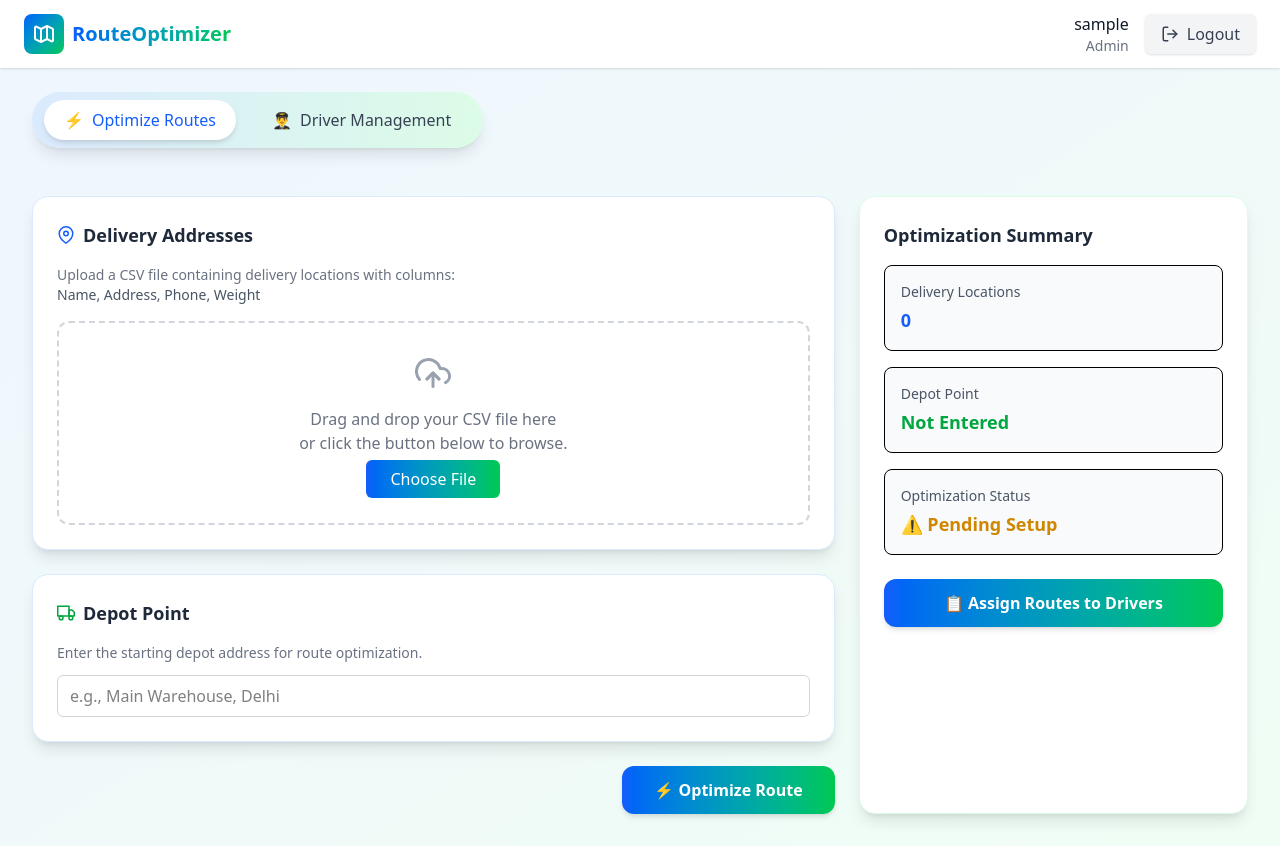
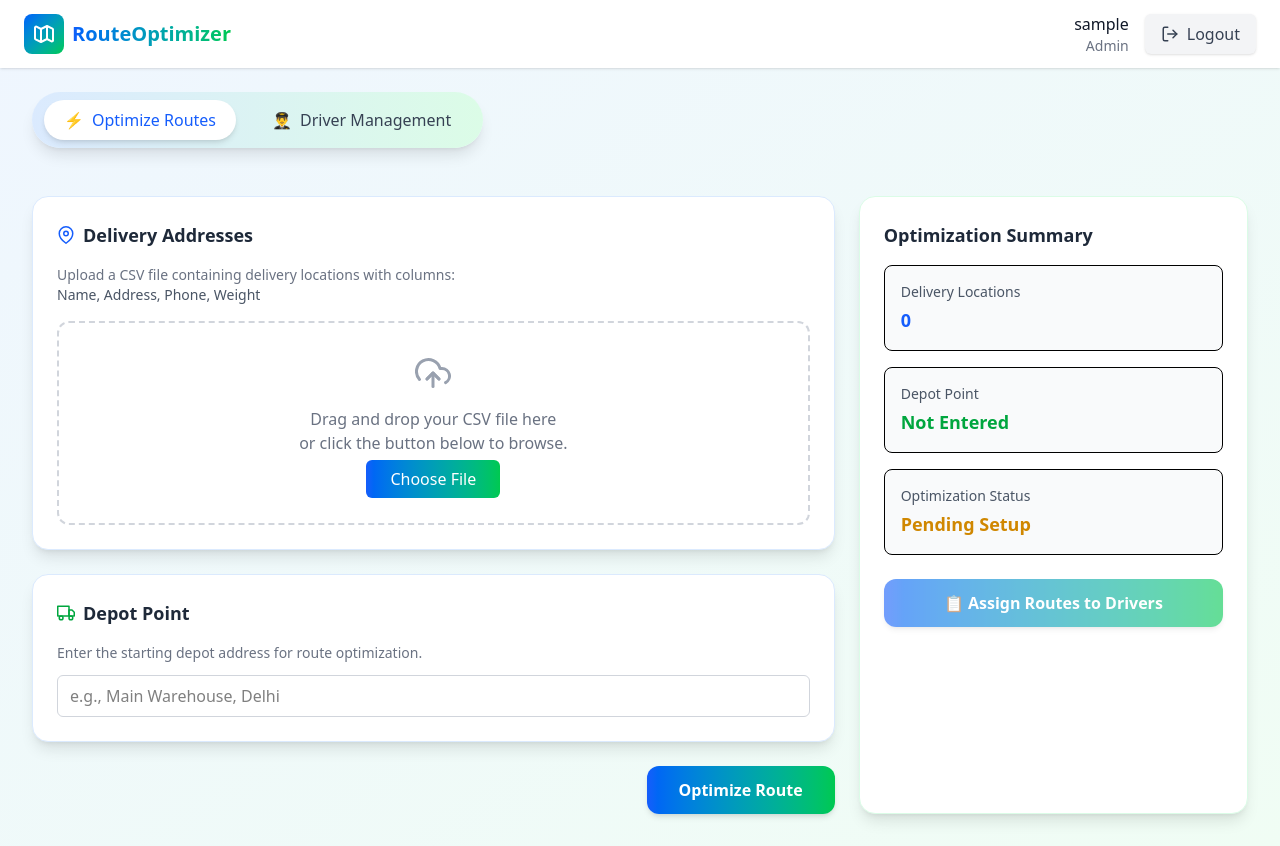
Before and after one commit to goyalishi/OptiRoute-Route_Optimization_System, a React app in the folder frontend/: page /admin/dashboard in a window 1280 px wide. Built offline with nearby package versions, Linux system fonts and the light colour scheme; no server answers; sample sign-in values are in the browser's storage; the HTML template or start-up script is replaced by a standard one.

Commit message:
modified admin-dashboard

```diff
--- a/frontend/src/pages/AdminDashboard.jsx
+++ b/frontend/src/pages/AdminDashboard.jsx
@@ -4,14 +4,22 @@ import { FiMapPin, FiTruck, FiUploadCloud } from "react-icons/fi";
 import axios from "axios";
 import Papa from "papaparse";
 import DriverManagement from "../components/DriverManagement";
-import { initializeAdminSocket, disconnectAdminSocket, registerDriverDataRefresh } from "../utils/socketAdmin";
-import toast, { Toaster } from 'react-hot-toast';
+import {
+  initializeAdminSocket,
+  disconnectAdminSocket,
+  registerDriverDataRefresh,
+} from "../utils/socketAdmin";
+import toast, { Toaster } from "react-hot-toast";
 
 const AdminDashboard = () => {
   const [activeTab, setActiveTab] = useState("optimize");
   const [csvFile, setCsvFile] = useState(null);
   const [deliveries, setDeliveries] = useState([]);
   const [depotAddress, setDepotAddress] = useState("");
+  const [isOptimizing, setIsOptimizing] = useState(false);
+  const [isAssigning, setIsAssigning] = useState(false);
+  const [hasRoutes, setHasRoutes] = useState(false);
+  const [optimizationStatus, setOptimizationStatus] = useState("Pending Setup");
 
   const [notifications, setNotifications] = useState(0);
 
@@ -26,8 +34,13 @@ const AdminDashboard = () => {
     id: sessionStorage.getItem("userId"),
     onLogout: () => {
       sessionStorage.clear();
-      alert("Logged out successfully!");
-      window.location.href = "/";
+      toast.success("Logged out successfully!", {
+        duration: 2500,
+        position: "top-right",
+      });
+      setTimeout(() => {
+        window.location.href = "/";
+      }, 600);
     },
   };
 
@@ -36,7 +49,7 @@ const AdminDashboard = () => {
       const adminId = sessionStorage.getItem("userId");
 
       const res = await axios.get(
-        `${import.meta.env.VITE_APP_SERVER_URL}/api/admin/drivers/${adminId}`
+        `${import.meta.env.VITE_APP_SERVER_URL}/api/admin/drivers/${adminId}`,
       );
 
       setDriversData(res.data);
@@ -70,23 +83,39 @@ const AdminDashboard = () => {
     Papa.parse(file, {
       header: true,
       skipEmptyLines: true,
+      transformHeader: (header) => header.trim().toLowerCase(),
       complete: (results) => {
         const parsed = results.data.map((row) => ({
-          name: row.Name || row.name,
-          address: row.Address || row.address,
-          phone: row.Phone || "",
-          weight: Number(row.Weight) || 25,
-          // Add more fields as needed
+          name: row.name || "",
+          address: row.address || "",
+          phone: row.phone || "",
+          weight: Number(row.weight) || 25,
         }));
         setDeliveries(parsed);
-        alert(`Parsed ${parsed.length} deliveries successfully!`);
+        toast.success(`Parsed ${parsed.length} deliveries successfully!`, {
+          duration: 3000,
+          position: "top-right",
+        });
       },
     });
   };
 
   const handleOptimize = async () => {
-    if (!csvFile) return alert("Please select a CSV file first.");
-    if (!depotAddress.trim()) return alert("Please enter a depot address.");
+    if (!csvFile) {
+      toast.error("Please select a CSV file first.", {
+        duration: 3000,
+        position: "top-right",
+      });
+      return;
+    }
+    if (!depotAddress.trim()) {
+      toast.error("Please enter a depot address.", {
+        duration: 3000,
+        position: "top-right",
+      });
+      return;
+    }
+    if (isOptimizing) return;
 
     const data = {
       adminId: user.id,
@@ -95,54 +124,78 @@ const AdminDashboard = () => {
     };
 
     try {
+      setIsOptimizing(true);
+      setOptimizationStatus("Optimizing...");
+      setHasRoutes(false);
       const response = await axios.post(
         `${import.meta.env.VITE_APP_SERVER_URL}/optimize`,
         data,
-        { headers: { "Content-Type": "application/json" } }
+        { headers: { "Content-Type": "application/json" } },
       );
 
       console.log("Response:", response.data);
-      alert("Optimization successful! Check console for route details.");
+      setOptimizationStatus("Optimized");
+      setHasRoutes(true);
+      toast.success("Optimization successful!", {
+        duration: 3000,
+        position: "top-right",
+      });
+      setCsvFile(null);
+      setDeliveries([]);
+      setOptimizationStatus("Pending Setup");
     } catch (error) {
       console.error("Optimization error:", error);
-      alert("Error optimizing routes.");
+      setOptimizationStatus("Failed");
+      const errorMsg =
+        error.response?.data?.message || "Error optimizing routes.";
+      toast.error(errorMsg, {
+        duration: 4000,
+        position: "top-right",
+      });
+      setHasRoutes(false);
+      setCsvFile(null);
+      setDeliveries([]);
+      setOptimizationStatus("Pending Setup");
+    } finally {
+      setIsOptimizing(false);
     }
   };
 
-
-
-  // ... (existing imports)
-
   const handleAssignRoutes = async () => {
     try {
+      if (isAssigning || !hasRoutes) return;
+      setIsAssigning(true);
       const response = await axios.patch(
         `${import.meta.env.VITE_APP_SERVER_URL}/api/admin/assign-routes`,
-        { adminId: user.id }
+        { adminId: user.id },
       );
       if (response.data.message) {
         toast.success(response.data.message, {
           duration: 4000,
-          position: 'top-right',
+          position: "top-right",
           style: {
-            background: '#10B981',
-            color: '#fff',
-            fontWeight: 'bold',
+            background: "#10B981",
+            color: "#fff",
+            fontWeight: "bold",
           },
         });
       }
     } catch (error) {
       console.error("Error assigning routes:", error);
-      const errorMsg = error.response?.data?.message || "Error assigning routes to drivers";
+      const errorMsg =
+        error.response?.data?.message || "Error assigning routes to drivers";
       const detailedError = error.response?.data?.error || error.message;
       toast.error(`${errorMsg}: ${detailedError}`, {
         duration: 5000,
-        position: 'top-right',
+        position: "top-right",
         style: {
-          background: '#EF4444',
-          color: '#fff',
-          fontWeight: 'bold',
+          background: "#EF4444",
+          color: "#fff",
+          fontWeight: "bold",
         },
       });
+    } finally {
+      setIsAssigning(false);
     }
   };
 
@@ -161,10 +214,11 @@ const AdminDashboard = () => {
             <button
               key={tab.id}
               onClick={() => setActiveTab(tab.id)}
-              className={`flex items-center gap-2 px-5 py-2 rounded-full font-medium transition-all duration-300 ${activeTab === tab.id
+              className={`flex items-center gap-2 px-5 py-2 rounded-full font-medium transition-all duration-300 ${
+                activeTab === tab.id
                   ? "bg-white text-blue-600 shadow-md"
                   : "text-gray-700 hover:bg-white/80 hover:text-blue-600"
-                }`}
+              }`}
             >
               <span>{tab.icon}</span>
               {tab.label}
@@ -190,6 +244,10 @@ const AdminDashboard = () => {
             depotAddress={depotAddress}
             setDepotAddress={setDepotAddress}
             handleAssignRoutes={handleAssignRoutes}
+            isOptimizing={isOptimizing}
+            isAssigning={isAssigning}
+            hasRoutes={hasRoutes}
+            optimizationStatus={optimizationStatus}
           />
         ) : (
           <DriverManagement drivers={driversData} refresh={fetchDriverStats} />
@@ -208,6 +266,10 @@ const OptimizeRoutes = ({
   depotAddress,
   setDepotAddress,
   handleAssignRoutes,
+  isOptimizing,
+  isAssigning,
+  hasRoutes,
+  optimizationStatus,
 }) => {
   return (
     <div className="grid grid-cols-1 lg:grid-cols-3 gap-6 mt-4">
@@ -244,7 +306,9 @@ const OptimizeRoutes = ({
             >
               Choose File
             </label>
-            {csvFile && <p className="mt-2 text-sm text-gray-600">{csvFile.name}</p>}
+            {csvFile && (
+              <p className="mt-2 text-sm text-gray-600">{csvFile.name}</p>
+            )}
           </div>
         </div>
 
@@ -269,9 +333,14 @@ const OptimizeRoutes = ({
         <div className="flex justify-end">
           <button
             onClick={handleOptimize}
-            className="bg-gradient-to-r from-blue-600 to-green-500 text-white px-8 py-3 rounded-xl font-semibold shadow-md hover:shadow-xl transform hover:scale-105 transition-all duration-300 flex items-center gap-2"
+            disabled={isOptimizing}
+            className={`bg-gradient-to-r from-blue-600 to-green-500 text-white px-8 py-3 rounded-xl font-semibold shadow-md transform transition-all duration-300 flex items-center gap-2 ${
+              isOptimizing
+                ? "opacity-60 cursor-not-allowed"
+                : "hover:shadow-xl hover:scale-105"
+            }`}
           >
-            ⚡ Optimize Route
+            {isOptimizing ? "Optimizing..." : " Optimize Route"}
           </button>
         </div>
       </div>
@@ -294,8 +363,24 @@ const OptimizeRoutes = ({
           />
           <SummaryCard
             title="Optimization Status"
-            value="⚠️ Pending Setup"
-            color="text-yellow-600"
+            value={
+              optimizationStatus === "Optimized"
+                ? "Optimized"
+                : optimizationStatus === "Failed"
+                  ? "Failed"
+                  : optimizationStatus === "Optimizing..."
+                    ? "Optimizing..."
+                    : "Pending Setup"
+            }
+            color={
+              optimizationStatus === "Optimized"
+                ? "text-green-600"
+                : optimizationStatus === "Failed"
+                  ? "text-red-600"
+                  : optimizationStatus === "Optimizing..."
+                    ? "text-blue-600"
+                    : "text-yellow-600"
+            }
           />
         </div>
 
@@ -303,9 +388,14 @@ const OptimizeRoutes = ({
         <div className="mt-6">
           <button
             onClick={handleAssignRoutes}
-            className="w-full bg-gradient-to-r from-blue-600 to-green-500 text-white font-semibold py-3 rounded-xl shadow-md hover:shadow-xl transform hover:scale-105 transition-all duration-300 flex justify-center items-center gap-2"
+            disabled={!hasRoutes || isAssigning}
+            className={`w-full bg-gradient-to-r from-blue-600 to-green-500 text-white font-semibold py-3 rounded-xl shadow-md transform transition-all duration-300 flex justify-center items-center gap-2 ${
+              !hasRoutes || isAssigning
+                ? "opacity-60 cursor-not-allowed"
+                : "hover:shadow-xl hover:scale-105"
+            }`}
           >
-            📋 Assign Routes to Drivers
+            {isAssigning ? "Assigning..." : "📋 Assign Routes to Drivers"}
           </button>
         </div>
       </div>
```
